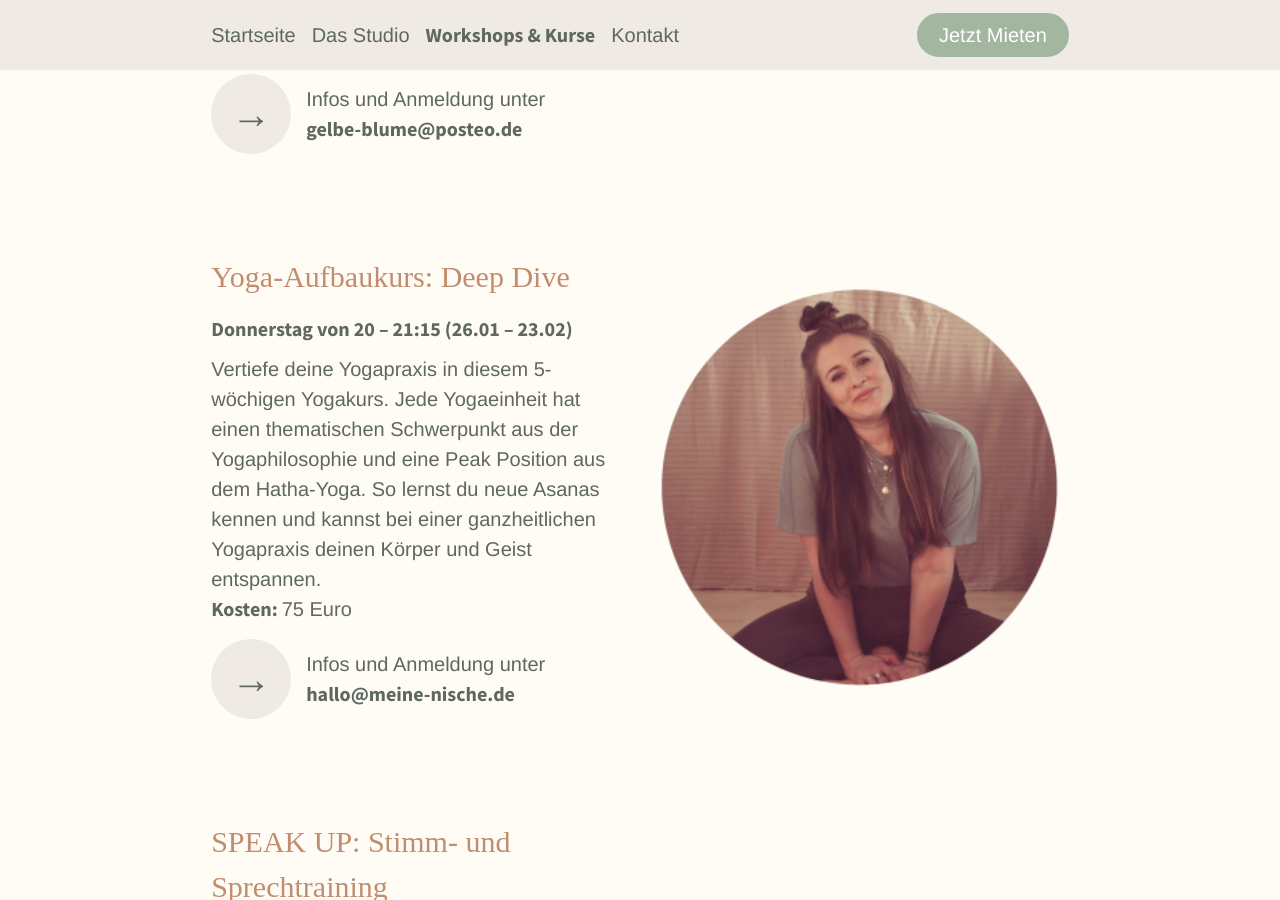
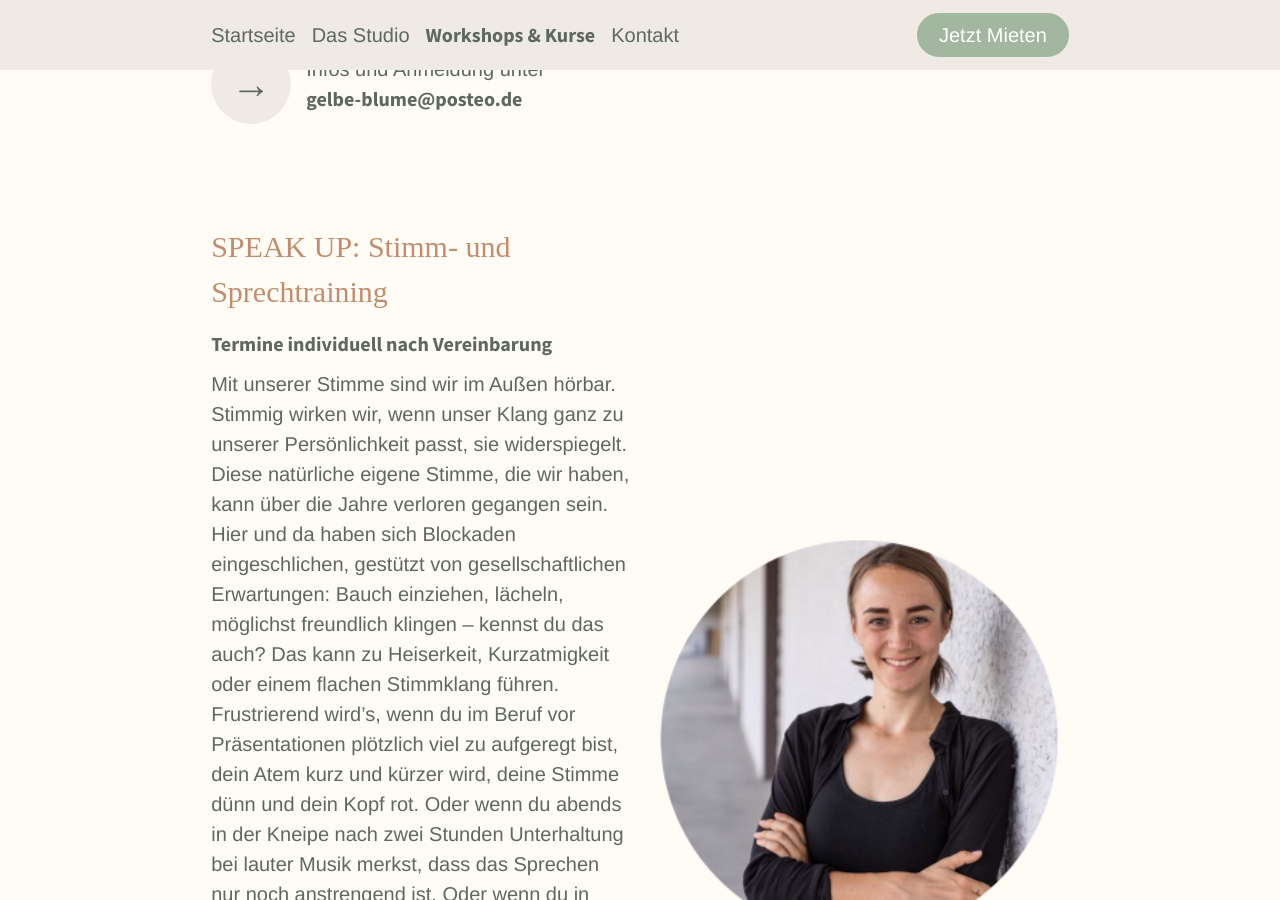
Before and after one commit to sonjafeitsch/meine-nische-website, a Jekyll site: the page built from kurse.html, in a window 1280 px wide and 900 px high, scrolled down 2885 px. Built offline with Jekyll 4.4.1, drawn with Linux system fonts in a browser that asks for light colours; some web fonts are replaced; some of the changed text lies outside the part shown.

Commit message:
update events

```diff
--- a/kurse.html
+++ b/kurse.html
@@ -16,7 +16,7 @@
     link: "https://meine-nische.de/kopfHerzBauch.pdf"
     address: kai.morawietz@mail.de
   - name: "Yoga für Kraft und Dynamik: Power Yoga"
-    time: Schnupperstunde am Freitag, den 10.02 von 18 – 19 Uhr
+    time: Mittwoch und Freitag von 18 – 19 Uhr
     description: "Bist du bereit, deine Komfortzone zu verlassen und ins schwitzen zu kommen?
     Power Yoga ist das richtige für Diejenigen, die mehr körperlich als geistig aktiv werden wollen.
     Der Fokus liegt auf dynamischen Körperübungen, die Ausdauer und Kraft verlangen und deine
@@ -37,14 +37,6 @@
     image: kombucha.png
     costs: Auf Spendenbasis
     address: gelbe-blume@posteo.de
-  - name: "Yoga-Aufbaukurs: Deep Dive"
-    image: katrin.png
-    time: Donnerstag von 20 – 21:15 (26.01 – 23.02)
-    description: "Vertiefe deine Yogapraxis in diesem 5-wöchigen Yogakurs. Jede Yogaeinheit hat einen thematischen Schwerpunkt
-    aus der Yogaphilosophie und eine Peak Position aus dem Hatha-Yoga. So lernst du neue Asanas kennen
-    und kannst bei einer ganzheitlichen Yogapraxis deinen Körper und Geist entspannen."
-    address: hallo@meine-nische.de
-    costs: 75 Euro
   - name: "SPEAK UP: Stimm- und Sprechtraining"
     image: carolin.png
     time: Termine individuell nach Vereinbarung
```
Also changed, not shown: other parts of kurse.html (+1 -1 lines).
